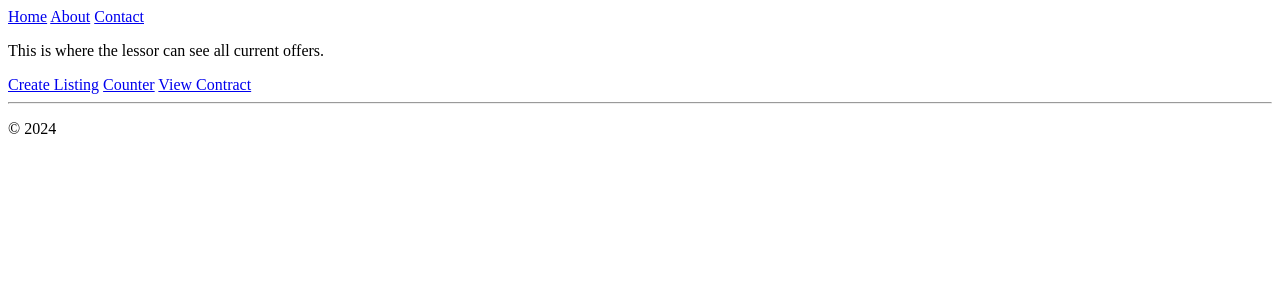
After one commit to Nlarseny/watertransaction, a Django app: page /offers/ in a window 1280 px wide. The commit adds this page. Shown: the top 300 px of the page. Run offline with Django 5.2, Linux system fonts and the light colour scheme.

Commit message:
added paths between pages

```diff
--- a/watermain/templates/watermain/layout.html
+++ b/watermain/templates/watermain/layout.html
@@ -4,7 +4,7 @@
     <meta charset="utf-8"/>
     <title>{% block title %}{% endblock %}</title>
     {% load static %}
-    <link rel="stylesheet" type="text/css" href="{% static 'hello/site.css' %}"/>
+    <link rel="stylesheet" type="text/css" href="{% static 'watermain/site.css' %}"/>
 </head>
 
 <body>
@@ -19,7 +19,7 @@
     {% endblock %}
     <hr/>
     <footer>
-        <p>&copy; 2018</p>
+        <p>&copy; 2024</p>
     </footer>
 </div>
 </body>
--- /dev/null
+++ b/watermain/templates/watermain/lessor/offers.html
@@ -0,0 +1,10 @@
+{% extends "watermain/layout.html" %}
+{% block title %}
+Offers
+{% endblock %}
+{% block content %}
+<p>This is where the lessor can see all current offers.</p>
+<a href="{% url 'create_listing' %}" class="button">Create Listing</a>
+<a href="{% url 'counter_offer' %}" class="button">Counter</a>
+<a href="{% url 'contract_signing' %}" class="button">View Contract</a>
+{% endblock %}
--- a/watermain/urls.py
+++ b/watermain/urls.py
@@ -4,5 +4,13 @@ from watermain import views
 urlpatterns = [
     path("", views.home, name="home"),
     path("watermain/<name>", views.hello_there, name="hello_there"),
+    path("about/", views.about, name="about"),
+    path("contact/", views.contact, name="contact"),
 
+    #lessor side
+    path("collect_info/", views.collect_info, name="collect_info"),
+    path("create_listing/", views.create_listing, name="create_listing"),
+    path("offers/", views.offers, name="offers"),
+    path("counter_offer/", views.counter_offer, name="counter_offer"),
+    path("contract_signing/", views.contract_signing, name="contract_signing"),
 ]
--- a/watermain/views.py
+++ b/watermain/views.py
@@ -4,8 +4,6 @@ from django.http import HttpResponse
 from django.shortcuts import render
 
 
-def home(request):
-    return HttpResponse("Hello, Django!")
 
 def hello_there(request, name):
     print(request.build_absolute_uri()) #optional
@@ -17,3 +15,28 @@ def hello_there(request, name):
             'date': datetime.now()
         }
     )
+
+def home(request):
+    return render(request, "watermain/home.html")
+
+def about(request):
+    return render(request, "watermain/about.html")
+
+def contact(request):
+    return render(request, "watermain/contact.html")
+
+# lessor side
+def collect_info(request):
+    return render(request, "watermain/lessor/collect_info.html")
+
+def create_listing(request):
+    return render(request, "watermain/lessor/create_listing.html")
+
+def offers(request):
+    return render(request, "watermain/lessor/offers.html")
+
+def counter_offer(request):
+    return render(request, "watermain/lessor/counter_offer.html")
+
+def contract_signing(request):
+    return render(request, "watermain/lessor/contract_signing.html")
--- a/watertransaction/urls.py
+++ b/watertransaction/urls.py
@@ -21,7 +21,7 @@ from django.contrib.staticfiles.urls import staticfiles_urlpatterns
 
 urlpatterns = [
     path("", include("watermain.urls")),
-    path('admin/', admin.site.urls)
+    path('admin/', admin.site.urls),
 ]
 
 urlpatterns += staticfiles_urlpatterns()
```
Also changed, not shown: watermain/static/watermain/site.css (+14 -0 lines), watermain/templates/watermain/about.html (added, +7 -0 lines), watermain/templates/watermain/contact.html (added, +7 -0 lines), watermain/templates/watermain/home.html (added, +8 -0 lines), watermain/templates/watermain/lessor/collect_info.html (added, +8 -0 lines), watermain/templates/watermain/lessor/contract_signing.html (added, +9 -0 lines), watermain/templates/watermain/lessor/counter_offer.html (added, +9 -0 lines), watermain/templates/watermain/lessor/create_listing.html (added, +9 -0 lines).
